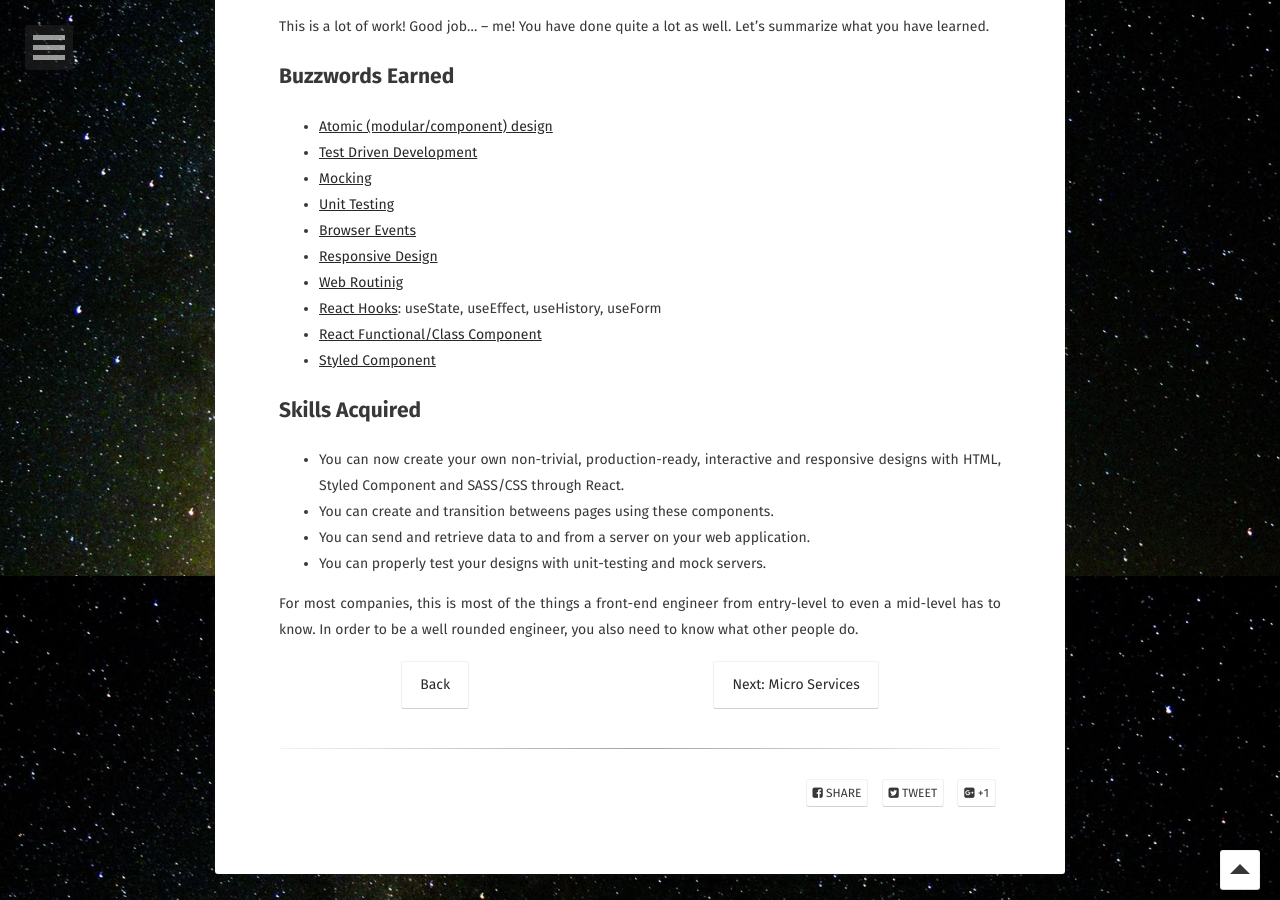
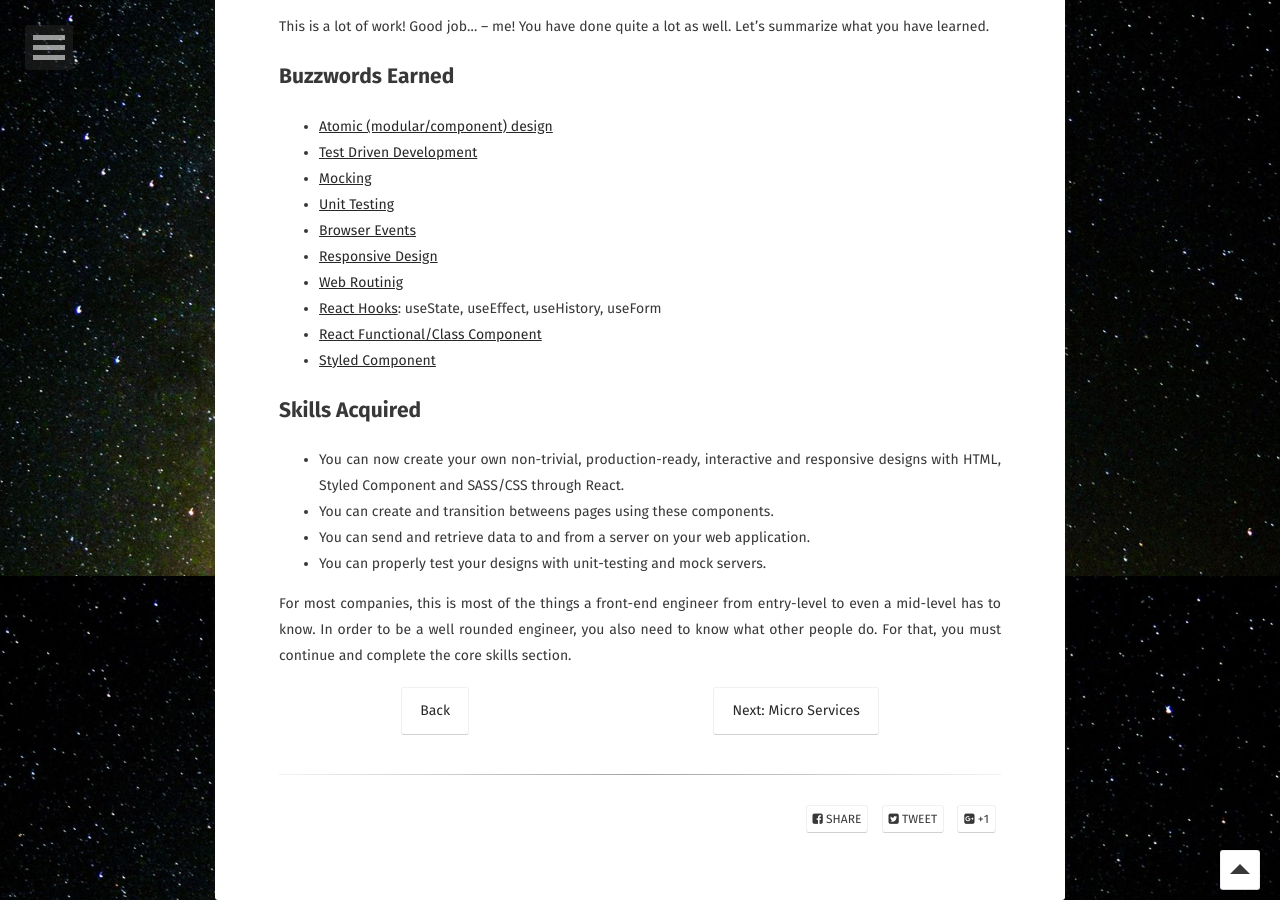
Before and after one commit to missAliceX/AngelX, a Jekyll site: the page built from _posts/2021-07-13-web-application.md, in a window 1280 px wide and 900 px high, scrolled down 9324 px. Built offline with Jekyll 4.4.1, drawn with Linux system fonts in a browser that asks for light colours; some web fonts are replaced.

Commit message:
update menu

```diff
--- a/_posts/2021-07-13-web-application.md
+++ b/_posts/2021-07-13-web-application.md
@@ -304,7 +304,7 @@ This is a lot of work! Good job... -- me! You have done quite a lot as well. Let
 - You can send and retrieve data to and from a server on your web application.
 - You can properly test your designs with unit-testing and mock servers.
 
-For most companies, this is most of the things a front-end engineer from entry-level to even a mid-level has to know. In order to be a well rounded engineer, you also need to know what other people do.
+For most companies, this is most of the things a front-end engineer from entry-level to even a mid-level has to know. In order to be a well rounded engineer, you also need to know what other people do. For that, you must continue and complete the core skills section.
 
 <div markdown="0" class="bot-nav">
   <a href="javascript:history.back()" class="btn">Back</a>
```
Also changed, not shown: _data/navigation.yml (+12 -4 lines).
